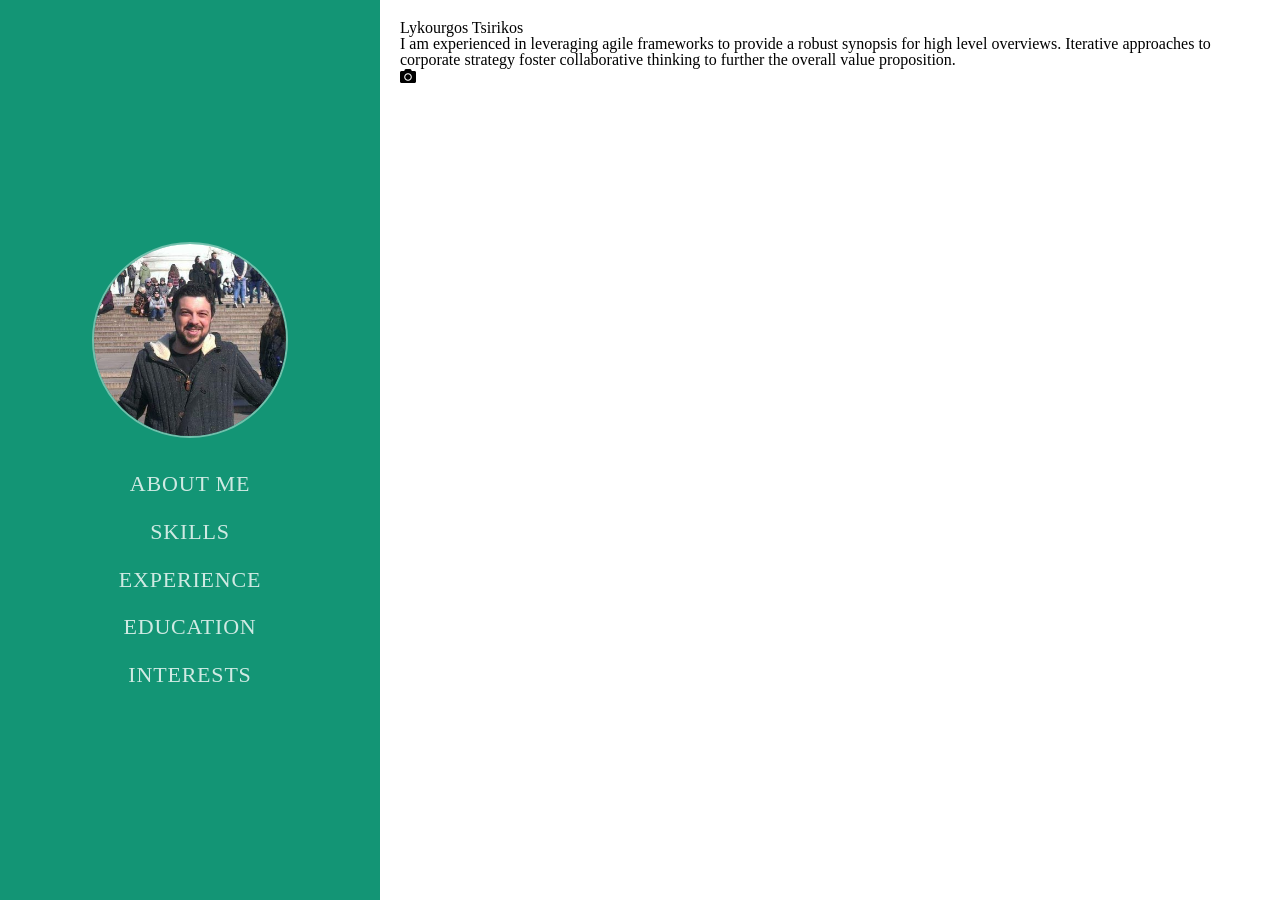
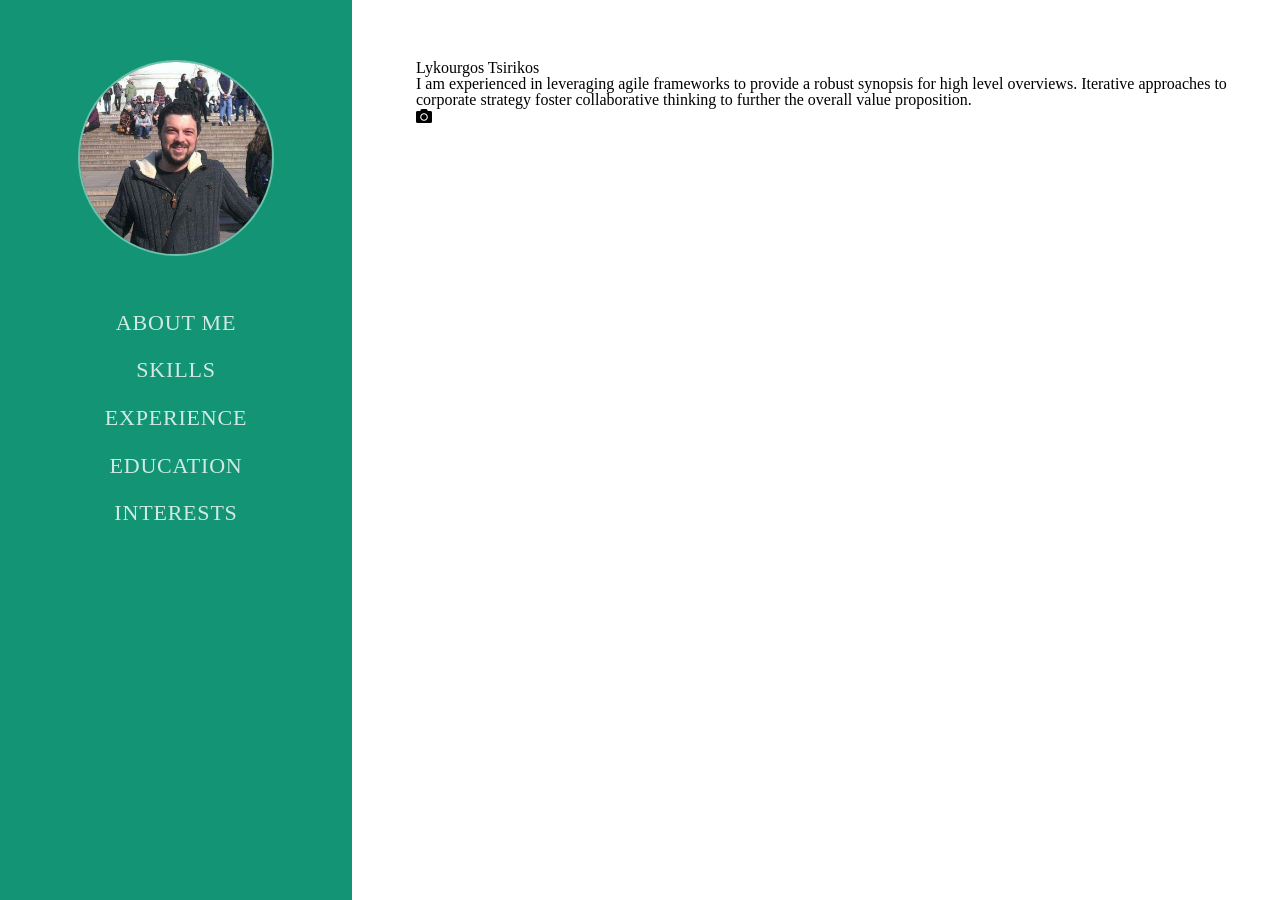
Before and after one commit to ltdev22/ltdev22.github.io, a Jekyll site: the page built from index.html, in a window 1280 px wide and 900 px high. Built offline with Jekyll 4.4.1, drawn with Linux system fonts in a browser that asks for light colours.

Commit message:
Set fix position on nav

```diff
--- a/_includes/nav.html
+++ b/_includes/nav.html
@@ -1,4 +1,5 @@
 <nav class="nav">
+    <div class="nav-inner">
         <a href="#" class="nav-brand">
             <img src="assets/img/lykourgos.png" alt="{{ page.title }}">
         </a>
@@ -22,4 +23,6 @@
                 </li>
             </ul>
         </div><!-- /.navbar-collapse -->
+
+    </div><!-- /.nav-inner -->
 </nav>
--- a/_sass/content.scss
+++ b/_sass/content.scss
@@ -1,6 +1,8 @@
 .main-content {
-    flex: 1;
     background-color: $light-color;
-    padding: 20px;
+    padding: 60px 20px 20px 26rem;
     height: 100vh;
+    @media (max-width: 1023px) {
+        padding-left: 20rem;
+    }
 }
--- a/_sass/nav.scss
+++ b/_sass/nav.scss
@@ -1,11 +1,21 @@
 .nav {
+    position: fixed;
+    top: 0;
+    left: 0;
+    width: 22em;
+    @media (max-width: 1023px) {
+        width: 18rem;
+    }
+}
+.nav-inner {
     background-color: $base-color;
     color: $light-color;
     padding: 20px;
+    padding-top: 60px;
     height: 100vh;
     display: flex;
     flex-direction: column;
-    justify-content: center;
+    justify-content: flex-start;
     text-align: center;
 
     .nav-brand {
@@ -19,10 +29,10 @@
                 border-color: $light-color;
             }
         }
-        margin-bottom: 20px;
     }
 
     .navbar-nav {
+        margin-top: 40px;
         .nav-item {
             display: block;
             padding: .8rem 1rem;
--- a/_sass/site.scss
+++ b/_sass/site.scss
@@ -1,10 +1,10 @@
-body {
-    display: flex;
-    flex-direction: column;
-    min-height: 100vh;
-    @media (min-width: 768px) {
-        display: grid;
-        grid-template-columns: 380px 1fr;
-        grid-template-rows: auto 1fr;
-    }
-}
+// body {
+//     display: flex;
+//     flex-direction: column;
+//     min-height: 100vh;
+//     @media (min-width: 768px) {
+//         display: grid;
+//         grid-template-columns: 380px 1fr;
+//         grid-template-rows: auto 1fr;
+//     }
+// }
```
Lines whose indentation alone changed are shown as unchanged.
